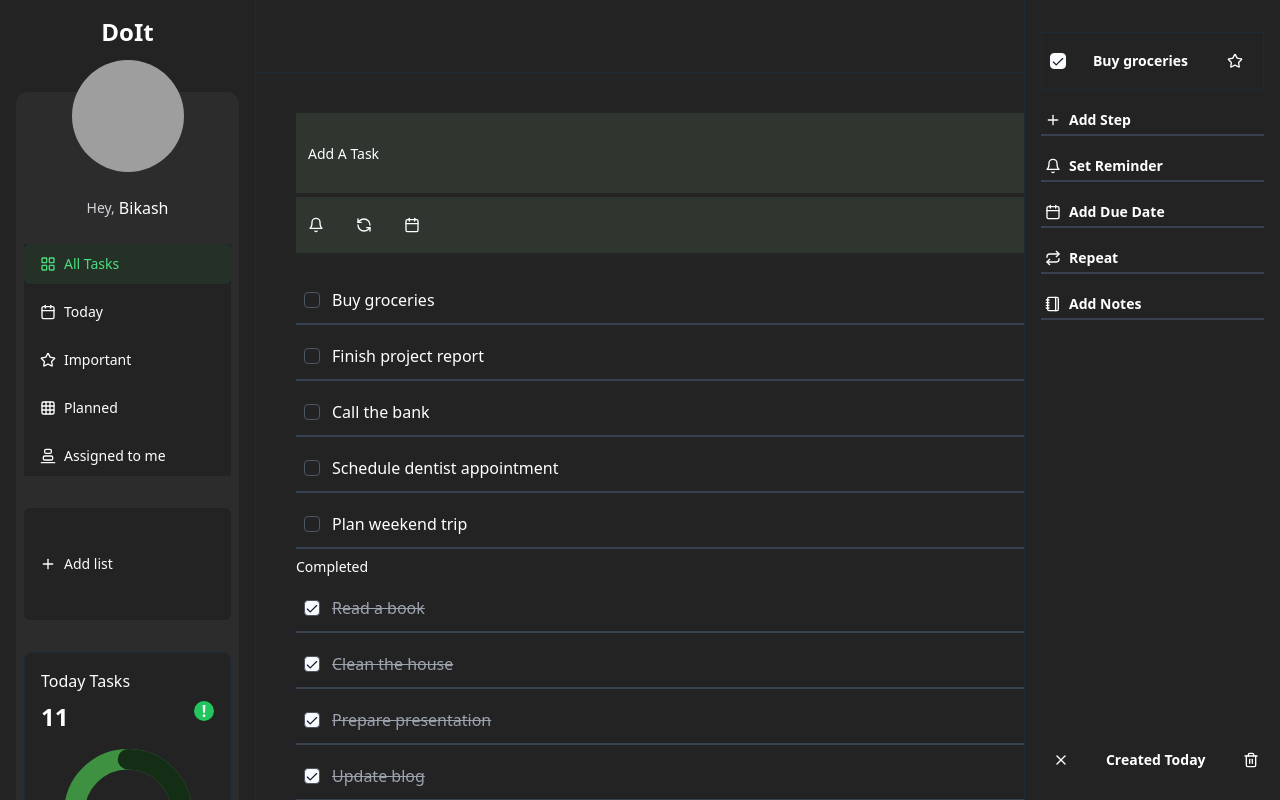
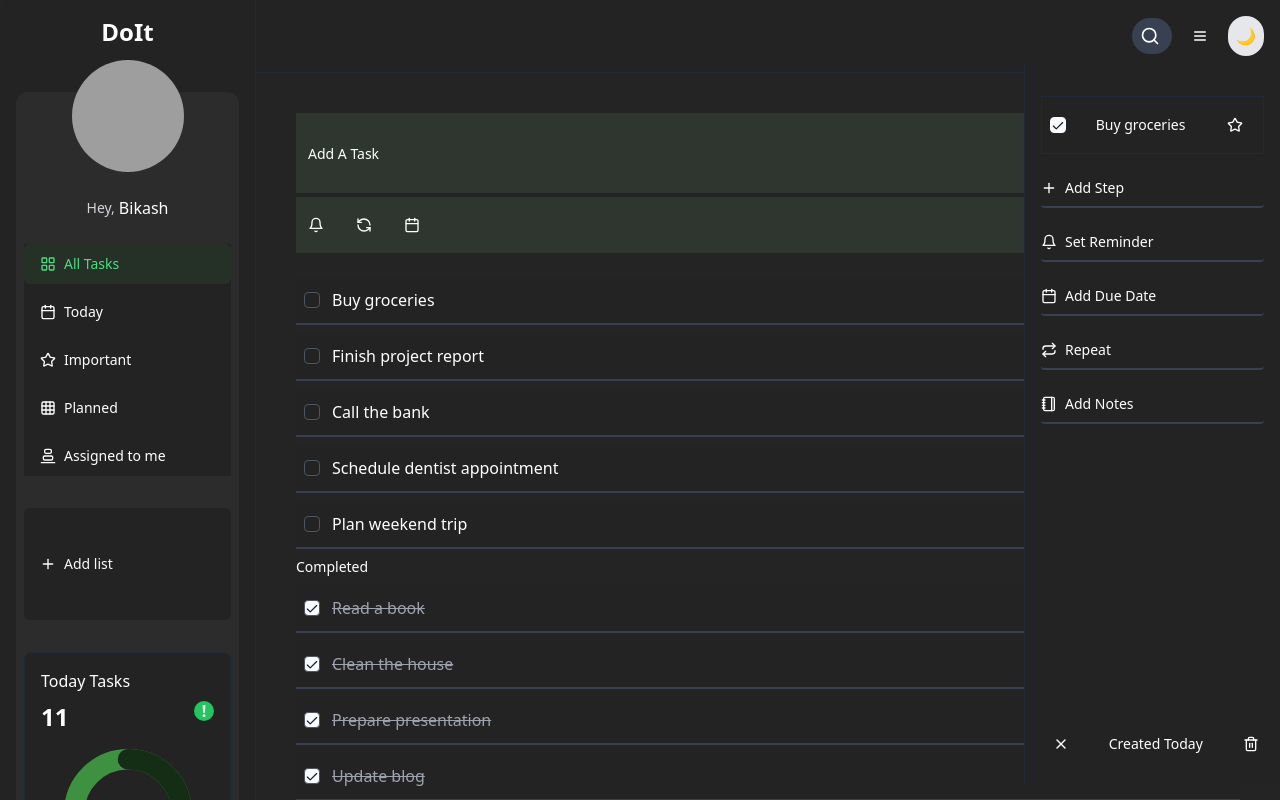
Before and after one commit to Bikash-Malu/3legant, a React (Vite) app: page /task in a window 1280 px wide. Both pictures are taken after a click on the button 1200 px from the left and 36 px from the top of the page. Shown: the top 800 px of the page. Built offline with nearby package versions, Linux system fonts and the light colour scheme; grey boxes are pictures that could not be loaded.

Commit message:
adding files

```diff
--- a/src/components/Dashboard.jsx
+++ b/src/components/Dashboard.jsx
@@ -6,6 +6,7 @@ import { Checkbox } from "./ui/checkbox";
 import { Input } from "./ui/input";
 import { motion } from "framer-motion";
 import LoadingBar from "react-top-loading-bar";
+
 import {
   AlignVerticalJustifyEnd,
   Bell,
@@ -206,17 +207,17 @@ export default function Dashboard() {
 
       {/* Right Sidebar */}
       <div
-        className={`fixed z-30 top-0 right-0 transform transition-transform duration-300 h-[100%] ${
+        className={`fixed mt-[5%] z-30 top-0 right-0 transform transition-transform duration-300 h-[90%] ${
           rightSidebarOpen ? "translate-x-0" : "translate-x-full"
         } w-64 border-l bg-white dark:bg-[#232323] p-4`}
       >
         <div className="mb-8 h-full ">
-          <span className="text-sm border-b-2 max-h-full  text-black font-semibold dark:text-white mx-auto mb-3">
+          <span className="text-sm border-b-2 max-h-full  text-black dark:text-white mx-auto mb-3">
             <div className="flex justify-between items-center mb-4">
               <div> </div>
 
             </div>
-            <ul className="space-y-4">
+            <ul className="space-y-4 cursor-pointer ">
               <li className="flex justify-between items-center border p-2   ">
                 <Checkbox checked />
                 <span>Buy groceries</span>
@@ -224,25 +225,25 @@ export default function Dashboard() {
                   <Star className="h-4 w-4" />
                 </Button>
               </li>
-              <li className="flex items-center gap-2 border-b-2 border-b-gray-700 p-1    ">
+              <li className="flex items-center gap-2 border-b-2 border-b-gray-700 hover:bg-gray-200 py-1 rounded-sm dark:hover:bg-gray-800    ">
                 <Plus className="h-4 w-4" />
-                <span>Add Step</span>
+                <span className="py-1">Add Step</span>
               </li>
-              <li className="flex items-center  border-b-2 border-b-gray-700 p-1 space-x-2  ">
+              <li className="flex items-center  border-b-2 border-b-gray-700 hover:bg-gray-200 py-1 rounded-sm dark:hover:bg-gray-800 space-x-2  ">
                 <Bell className="h-4 w-4" />
-                <span>Set Reminder</span>
+                <span className="py-1">Set Reminder</span>
               </li>
-              <li className="flex items-center  border-b-2 border-b-gray-700 p-1  space-x-2 ">
+              <li className="flex items-center  border-b-2 border-b-gray-700 hover:bg-gray-200 py-1 rounded-sm dark:hover:bg-gray-800  space-x-2 ">
                 <Calendar className="h-4 w-4" />
-                <span>Add Due Date</span>
+                <span className="py-1">Add Due Date</span>
               </li>
-              <li className="flex items-center  border-b-2 border-b-gray-700 p-1 space-x-2   ">
+              <li className="flex items-center  border-b-2 border-b-gray-700 hover:bg-gray-200 py-1 rounded-sm dark:hover:bg-gray-800 space-x-2   ">
                 <Repeat className="h-4 w-4" />
-                <span>Repeat</span>
+                <span className="py-1">Repeat</span>
               </li>
-              <li className="flex items-center  border-b-2 border-b-gray-700 p-1 space-x-2    ">
+              <li className="flex items-center  border-b-2 border-b-gray-700 hover:bg-gray-200 py-1 rounded-sm dark:hover:bg-gray-800 space-x-2    ">
                 <Notebook className="h-4 w-4"/>
-                <span>Add Notes</span>
+                <span className="py-1">Add Notes</span>
               </li>
             </ul>
 
@@ -302,12 +303,16 @@ export default function Dashboard() {
             </motion.div>
 
             <Button
-              onClick={() => setRightSidebarOpen(true)}
-              variant="ghost"
-              size="icon"
-            >
-              <Grid className="h-6 w-6 text-green-600 dark:text-white" />
-            </Button>
+      onClick={() => setRightSidebarOpen(!rightSidebarOpen)}
+      variant="ghost"
+      size="icon"
+    >
+      {rightSidebarOpen ? (
+        <Menu className="h-6 w-6 text-green-600 dark:text-white" /> // Close icon
+      ) : (
+        <Grid className="h-6 w-6 text-green-600 dark:text-white" /> // Grid icon
+      )}
+    </Button>
             <ModeToggle />
           </div>
         </header>
```
